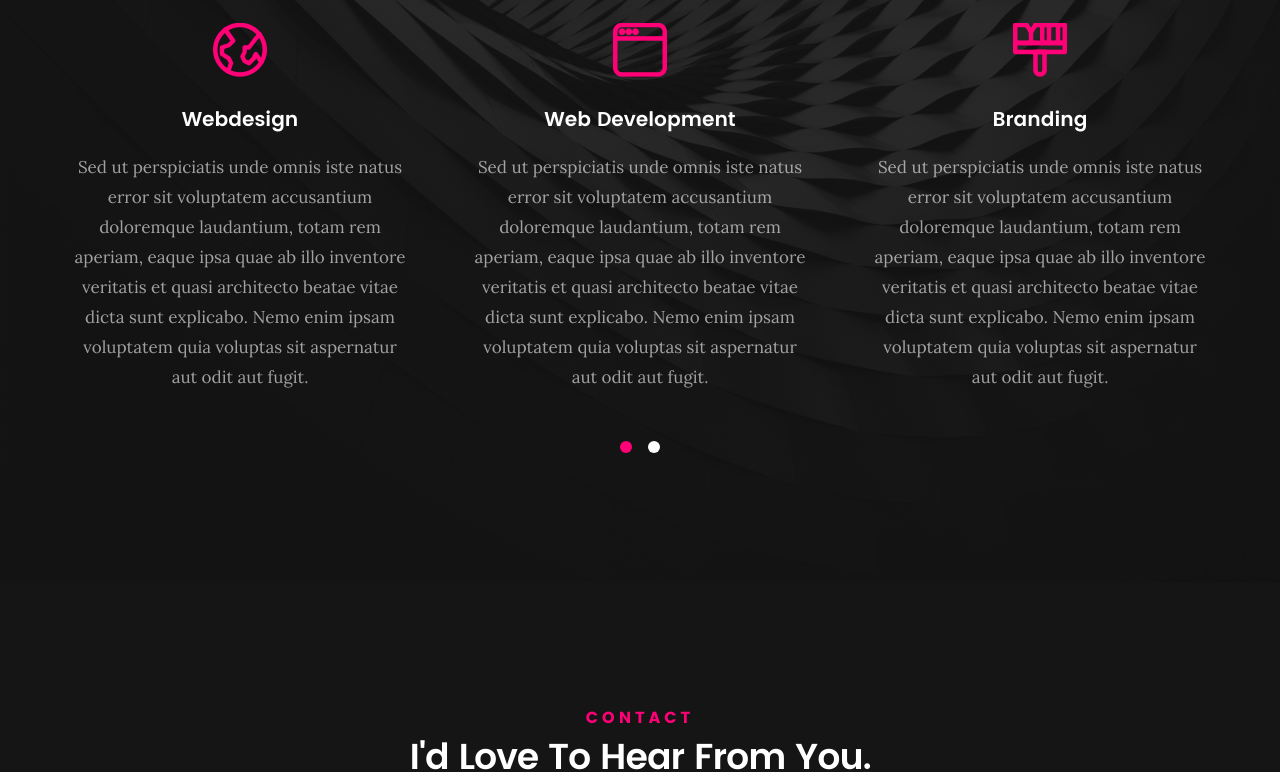
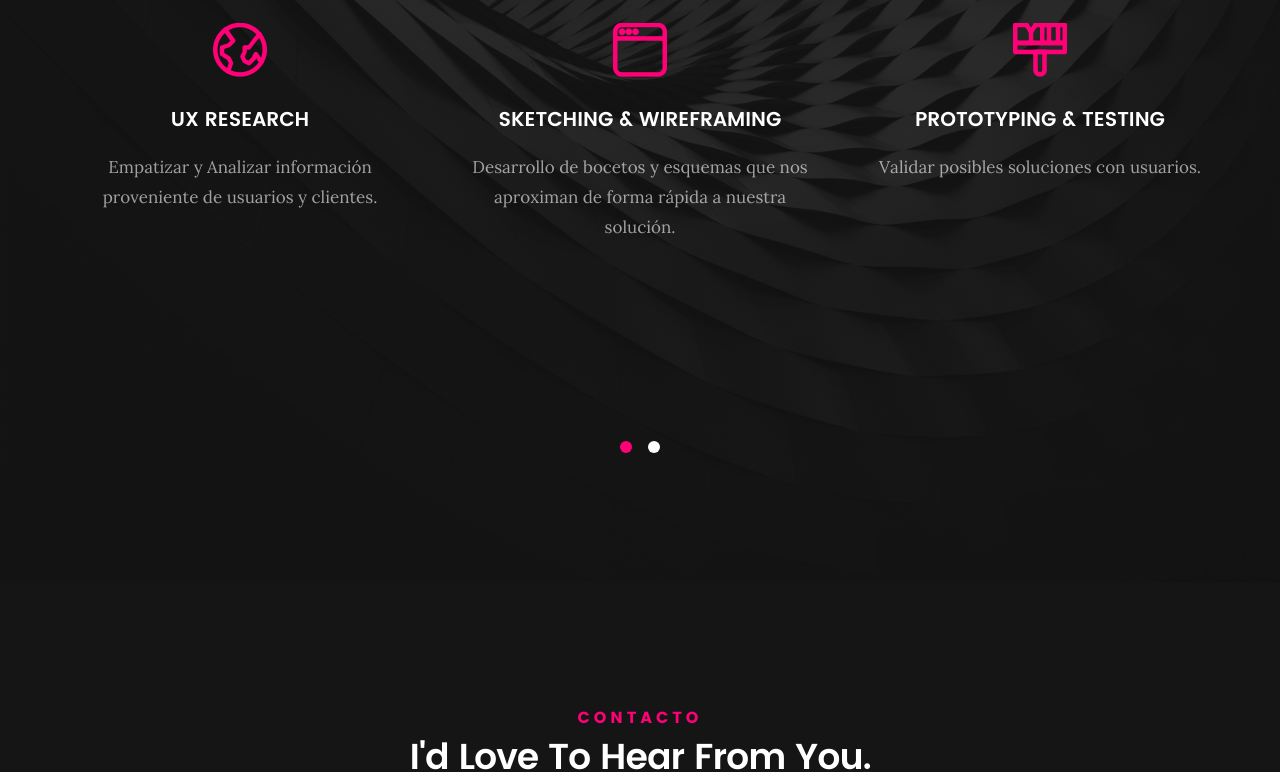
Before and after one commit to monicelica/Monica-Pavia, a plain HTML site: page portafolio/index.html in a window 1280 px wide. Shown: the part 3197-3969 px from the top of the page. Drawn offline with Linux system fonts and the light colour scheme; files whose address does not match are found by name.

Commit message:
Update index.html

```diff
--- a/portafolio/index.html
+++ b/portafolio/index.html
@@ -155,7 +155,6 @@ Los conocimientos como diseñadora y UX me llevan a desarrollar propuestas basad
 				   	<strong>Autoaprendizaje</strong>
 				   </li>
 				   <li>
-				   	<div class="progress percent85"><span>85%</span></div>
 				   	<strong>Adaptabilidad</strong>
 				   </li>
 				   <li>
@@ -397,9 +396,10 @@ Los conocimientos como diseñadora y UX me llevan a desarrollar propuestas basad
 
 	            <div class="service-content">
 
-	            	 <h3>Webdesign</h3>
+	            	 <h3>UX RESEARCH</h3>
 
-		            <p class="desc">Sed ut perspiciatis unde omnis iste natus error sit voluptatem accusantium doloremque laudantium, totam rem aperiam, eaque ipsa quae ab illo inventore veritatis et quasi architecto beatae vitae dicta sunt explicabo. Nemo enim ipsam voluptatem quia voluptas sit aspernatur aut odit aut fugit.
+		            <p class="desc">Empatizar y Analizar información proveniente de usuarios y clientes.
+
 	         		</p>
 
 	         	</div>
@@ -412,9 +412,9 @@ Los conocimientos como diseñadora y UX me llevan a desarrollar propuestas basad
 
 	            <div class="service-content">
 
-	            	<h3>Web Development</h3>
+	            	<h3>SKETCHING & WIREFRAMING</h3>
 
-		            <p class="desc">Sed ut perspiciatis unde omnis iste natus error sit voluptatem accusantium doloremque laudantium, totam rem aperiam, eaque ipsa quae ab illo inventore veritatis et quasi architecto beatae vitae dicta sunt explicabo. Nemo enim ipsam voluptatem quia voluptas sit aspernatur aut odit aut fugit.
+		            <p class="desc">Desarrollo de bocetos y esquemas que nos aproximan de forma rápida a nuestra solución.
 	         		</p>
 
 	            </div>
@@ -427,9 +427,9 @@ Los conocimientos como diseñadora y UX me llevan a desarrollar propuestas basad
 
 	            <div class="service-content">
 
-	            	<h3>Branding</h3>
+	            	<h3>PROTOTYPING & TESTING</h3>
 
-		            <p class="desc">Sed ut perspiciatis unde omnis iste natus error sit voluptatem accusantium doloremque laudantium, totam rem aperiam, eaque ipsa quae ab illo inventore veritatis et quasi architecto beatae vitae dicta sunt explicabo. Nemo enim ipsam voluptatem quia voluptas sit aspernatur aut odit aut fugit.
+		            <p class="desc">Validar posibles soluciones con usuarios.
 	        			</p>
 
 	            </div>
@@ -442,7 +442,7 @@ Los conocimientos como diseñadora y UX me llevan a desarrollar propuestas basad
 
 	            <div class="service-content">
 
-	            	<h3>UI/UX Design</h3>
+	            	<h3>VISUAL DESIGN</h3>
 
 		            <p class="desc">Sed ut perspiciatis unde omnis iste natus error sit voluptatem accusantium doloremque laudantium, totam rem aperiam, eaque ipsa quae ab illo inventore veritatis et quasi architecto beatae vitae dicta sunt explicabo. Nemo enim ipsam voluptatem quia voluptas sit aspernatur aut odit aut fugit.
 	         		</p>
@@ -457,7 +457,7 @@ Los conocimientos como diseñadora y UX me llevan a desarrollar propuestas basad
 
 	            <div class="service-content">
 
-	            	<h3>Graphics Design</h3>
+	            	<h3>METODOLOGÌA ÁGIL</h3>
 
 		            <p class="desc">Sed ut perspiciatis unde omnis iste natus error sit voluptatem accusantium doloremque laudantium, totam rem aperiam, eaque ipsa quae ab illo inventore veritatis et quasi architecto beatae vitae dicta sunt explicabo. Nemo enim ipsam voluptatem quia voluptas sit aspernatur aut odit aut fugit.
 	        			</p>
@@ -472,7 +472,7 @@ Los conocimientos como diseñadora y UX me llevan a desarrollar propuestas basad
 
 	            <div class="service-content">
 
-	            	 <h3>Consultancy</h3>
+	            	 <h3>DESING THINKING</h3>
 
 		            <p class="desc">Sed ut perspiciatis unde omnis iste natus error sit voluptatem accusantium doloremque laudantium, totam rem aperiam, eaque ipsa quae ab illo inventore veritatis et quasi architecto beatae vitae dicta sunt explicabo. Nemo enim ipsam voluptatem quia voluptas sit aspernatur aut odit aut fugit.
 	        			</p>
@@ -498,7 +498,7 @@ Los conocimientos como diseñadora y UX me llevan a desarrollar propuestas basad
 		<div class="row section-intro">
    		<div class="col-twelve">
 
-   			<h5>Contact</h5>
+   			<h5>Contacto</h5>
    			<h1>I'd Love To Hear From You.</h1>
 
    			<p class="lead">Lorem ipsum Do commodo in proident enim in dolor cupidatat adipisicing dolore officia nisi aliqua incididunt Ut veniam lorem ipsum Consectetur ut in in eu do.</p>
```
